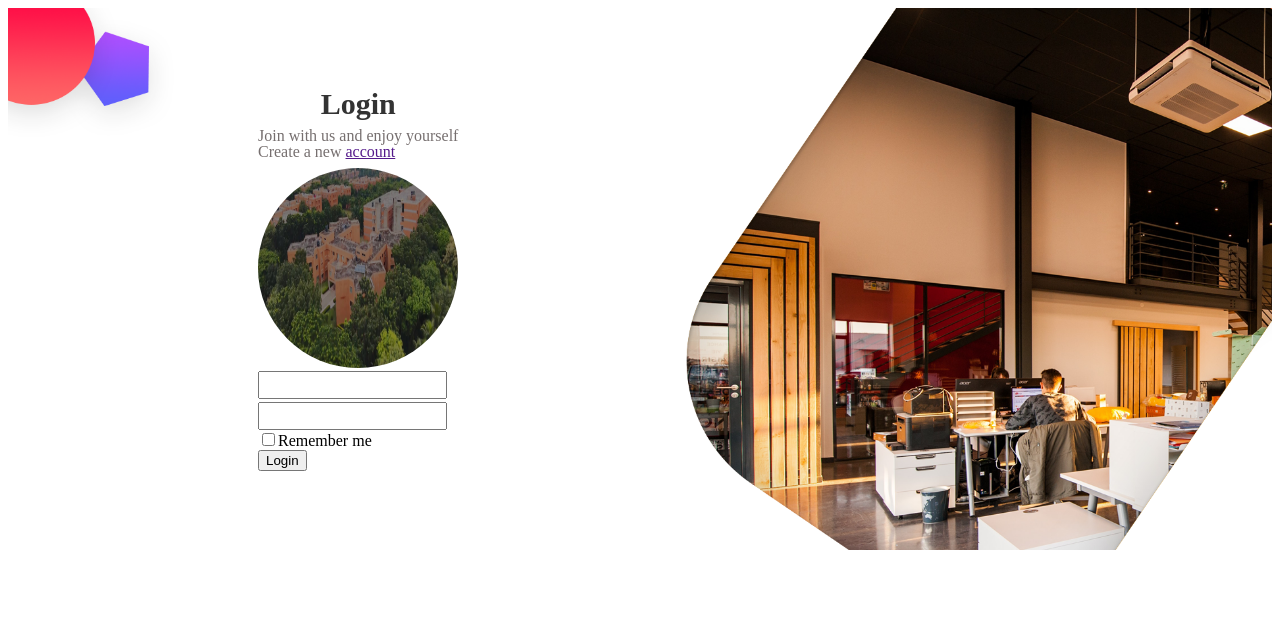
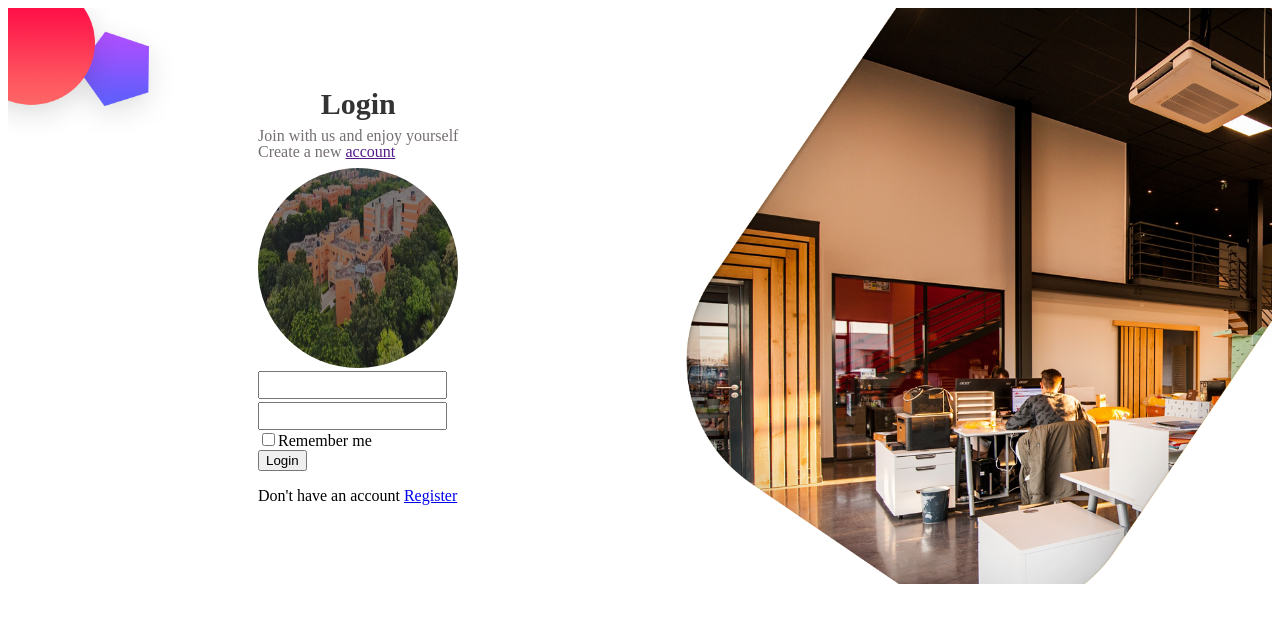
Before and after one commit to MerajAhmmed/kyau-cse-alumni-project, a PHP site: page /login.php in a window 1280 px wide. Shown: the top 623 px of the page. Run offline with PHP 8.4, Linux system fonts and the light colour scheme.

Commit message:
add Register file

```diff
--- a/login.php
+++ b/login.php
@@ -1,4 +1,5 @@
 <?php
+
  echo "<link rel='stylesheet' type='text/css' href='style.css'>";
 ?>
 
@@ -30,7 +31,10 @@
                         <input type="checkbox" name="checkbox" id="checkbox">Remember me
                     </div>
                     <div>
-                        <button type="submit" class="submitbtn">Login</button>
+                        <button type="submit" class="submitbtn" >Login</button>
+                    </div>
+                    <div>
+                        <p>Don't have an account <a href="./index.php">Register</a></p>
                     </div>
                 </form>
             </div>
```
Also changed, not shown: Register.php (added), index.php (renamed from index.html).
